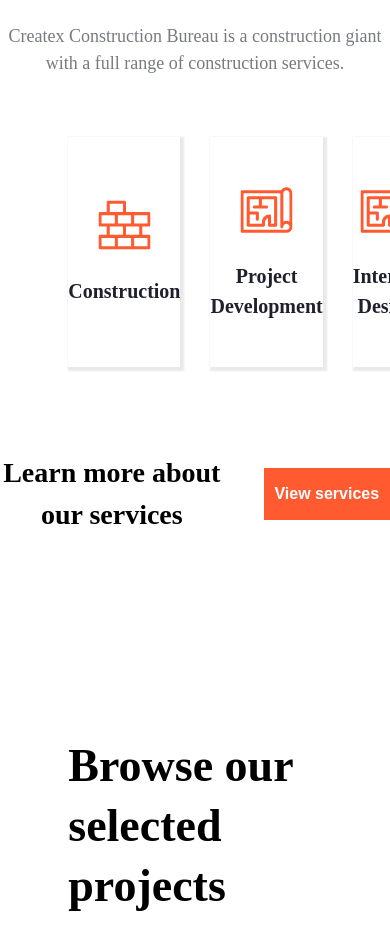
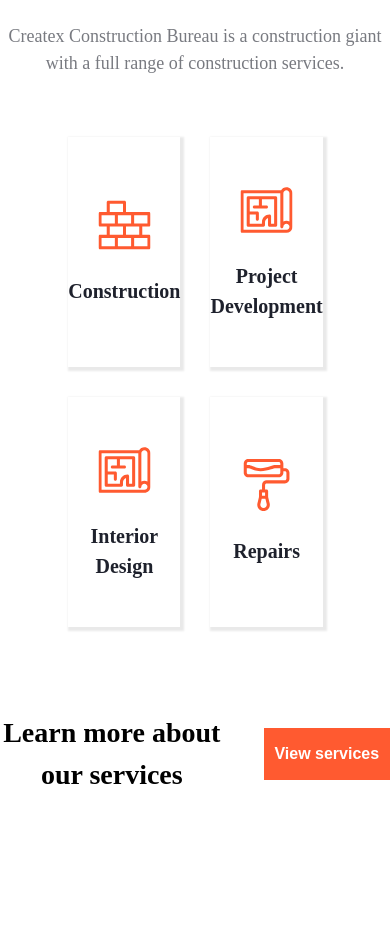
Before and after one commit to MrSuharik91/createx, a Vue app: page / in a window 390 px wide. Shown: the part 2820-3746 px from the top of the page. Built offline with nearby package versions, Linux system fonts and the light colour scheme.

Commit message:
change services

```diff
--- a/src/components/services.vue
+++ b/src/components/services.vue
@@ -93,4 +93,21 @@
   margin-top: 25px;
   line-height: 30px;
 }
+
+@media (max-width: 900px) {
+  .services-wrapper {
+    width: 75%;
+    gap: 20px;
+  }
+}
+
+@media (max-width: 750px) {
+  .services-wrapper {
+    display: grid;
+    width: 65%;
+    margin: 0 auto;
+    grid-template-columns: 1fr 1fr;
+    gap: 30px;
+  }
+}
 </style>
```
